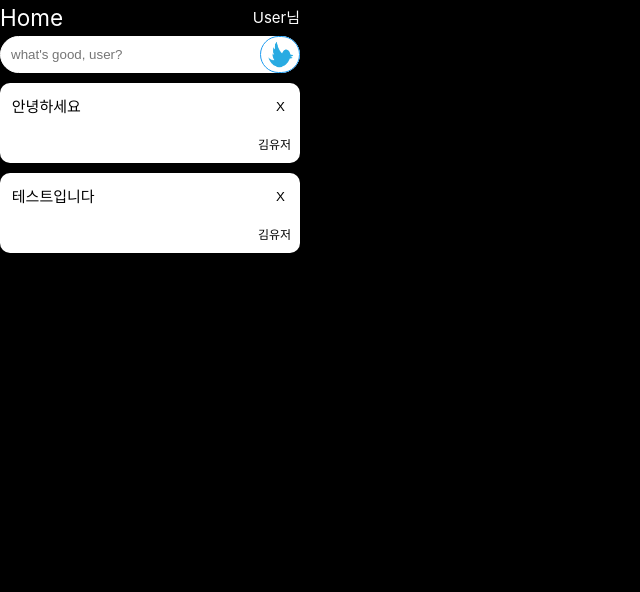
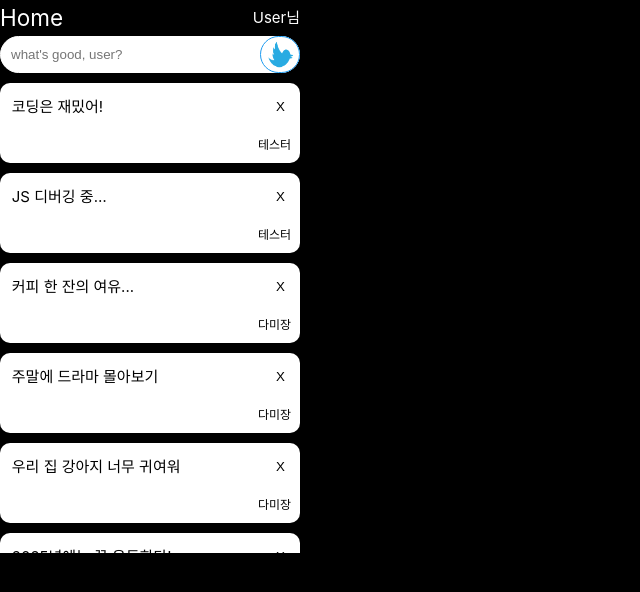
Before and after one commit to mysunshinedying/clone-x-frontend, a Vue app: page /main in a window 1280 px wide. Shown: the top 592 px of the page, without its empty margins (0-640 px from the left). Built offline with nearby package versions, Linux system fonts and the light colour scheme.

Commit message:
[feat] 피드 초기 데이터 입력

```diff
--- /dev/null
+++ b/src/components/FeedItem.vue
@@ -0,0 +1,61 @@
+<script>
+export default {
+  name: "FeedItem",
+  props: {
+    feed: {
+      type: Object,
+      required: true,
+    }
+  },
+}
+</script>
+
+<template>
+  <div class="feed-container">
+    <div class="feed-header">
+      <div class="feed-content">
+        {{ feed.content }}
+      </div>
+      <button class="feed-delete-button">X</button>
+    </div>
+    <div class="feed-name">{{ feed.user.name }}</div>
+  </div>
+</template>
+
+<style scoped>
+
+.feed-container {
+  height: 80px;
+  background-color: white;
+  margin: 10px 0;
+  color: black;
+  padding: 3%;
+  display: flex;
+  flex-direction: column;
+  justify-content: space-between;
+  border-radius: 10px;
+}
+
+.feed-header {
+  display: flex;
+  flex-direction: row;
+  align-items: center;
+  justify-content: space-between;
+}
+
+.feed-content {
+  padding: 1%;
+}
+
+.feed-delete-button {
+  background: none;
+  border: none;
+  cursor: pointer;
+}
+
+.feed-name {
+  text-align: right;
+  font-size: 12px;
+}
+
+</style>
--- a/src/components/FeedList.vue
+++ b/src/components/FeedList.vue
@@ -1,62 +1,110 @@
 <script>
+import FeedItem from "@/components/FeedItem.vue";
+
+const testData = [
+  {
+    id: 11,
+    content: "코딩은 재밌어!",
+    user: {
+      id: 12,
+      name: "테스터"
+    }
+  },
+  {
+    id: 10,
+    content: "JS 디버깅 중…",
+    user: {
+      id: 12,
+      name: "테스터"
+    }
+  },
+  {
+    id: 9,
+    content: "커피 한 잔의 여유...",
+    user: {
+      id: 13,
+      name: "다미장"
+    }
+  },
+  {
+    id: 6,
+    content: "주말에 드라마 몰아보기",
+    user: {
+      id: 13,
+      name: "다미장"
+    }
+  },
+  {
+    id: 5,
+    content: "우리 집 강아지 너무 귀여워",
+    user: {
+      id: 13,
+      name: "다미장"
+    }
+  },
+  {
+    id: 4,
+    content: "2025년에는 꼭 운동한다!",
+    user: {
+      id: 11,
+      name: "user"
+    }
+  },
+  {
+    id: 3,
+    content: "디버깅만 몇 시간째…",
+    user: {
+      id: 11,
+      name: "user"
+    }
+  },
+  {
+    id: 2,
+    content: "아침 커피로 하루 시작",
+    user: {
+      id: 11,
+      name: "user"
+    }
+  },
+  {
+    id: 1,
+    content: "오늘도 멋진 하루 되세요!",
+    user: {
+      id: 11,
+      name: "user"
+    }
+  }
+]
+
 export default {
   name: "FeedList",
-  props: {
-    feed: {
-      type: Array,
-      required: true,
+  data() {
+    return {
+      initFeedData: []
     }
+  },
+  components: {FeedItem},
+  created() {
+    this.initFeedData = testData
   },
 }
 </script>
 
 <template>
   <div class="feed-list-container">
-    <div class="feed-container" v-for="item in feed" :key="item.id">
-      <div class="feed-header">
-        <div class="feed-content">
-          {{ item.content }}
-        </div>
-        <button class="feed-delete-button">X</button>
-      </div>
-      <div class="feed-name">{{ item.user.name }}</div>
+    <div v-if="initFeedData.length > 0">
+      <feedItem v-for="feed in initFeedData" :key="feed.id" :feed="feed"/>
+    </div>
+    <div v-else>
+      <div>피드가 없습니다.</div>
     </div>
   </div>
 </template>
 
 <style scoped>
-.feed-container {
-  height: 80px;
-  background-color: white;
-  margin: 10px 0;
-  color: black;
-  padding: 3%;
-  display: flex;
-  flex-direction: column;
-  justify-content: space-between;
-  border-radius: 10px;
-}
-
-.feed-header {
-  display: flex;
-  flex-direction: row;
-  align-items: center;
-  justify-content: space-between;
-}
-
-.feed-content {
-  padding: 1%;
-}
-
-.feed-delete-button {
-  background: none;
-  border: none;
-  cursor: pointer;
-}
-
-.feed-name {
-  text-align: right;
-  font-size: 12px;
+.feed-list-container {
+  height: 60vh;
+  overflow-y: auto;
 }
 
 </style>
```
